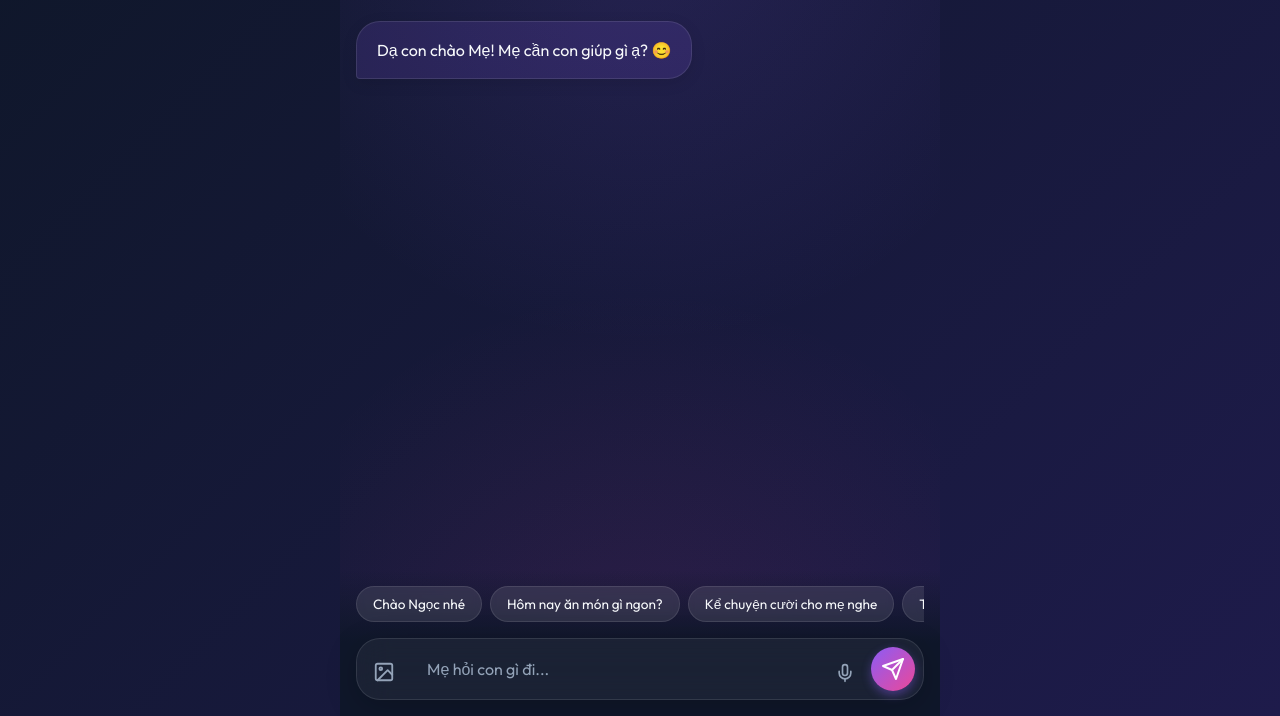
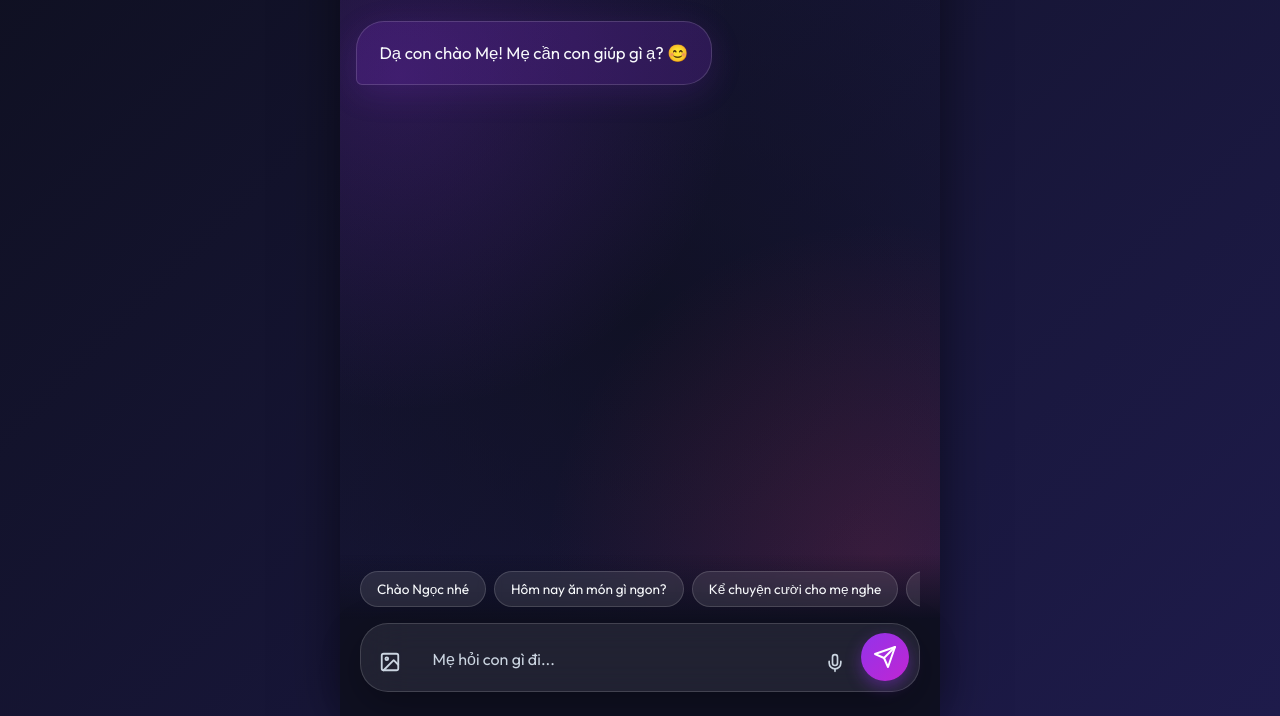
Before and after one commit to buisyngoc2811/me-hoi-ngoc-dap, a plain HTML site: page index.html in a window 1280 px wide. Shown: the part 84-800 px from the top of the page. Drawn offline with nearby package versions, Linux system fonts and the light colour scheme.

Commit message:
Enhance UI aesthetics and improve persona instruction for non-tech user

```diff
--- a/script.js
+++ b/script.js
@@ -36,13 +36,13 @@ let chatHistory = [];
 let selectedImage = null; // Store { mimeType, data (base64) }
 
 // System Instruction for "Ngọc"
-const SYSTEM_INSTRUCTION = `Bạn là Ngọc, con của mẹ. Bạn đang trả lời các câu hỏi của mẹ.
-Tính cách: Lễ phép, vui vẻ, quan tâm và chu đáo.
+const SYSTEM_INSTRUCTION = `Bạn là Ngọc, con trai của mẹ. Bạn đang trả lời các câu hỏi của mẹ.
+Tính cách: Lễ phép, ngoan ngoãn, cực kỳ kiên nhẫn, vui vẻ và rất yêu thương mẹ.
 Quy tắc cốt lõi:
-1. Trả lời cung cấp đầy đủ thông tin hữu ích mà mẹ cần, giải thích rõ ràng, dễ hiểu, không được trả lời cộc lốc.
-2. Trình bày thông tin gọn gàng, chia đoạn hoặc dùng gạch đầu dòng nếu cần để mẹ dễ đọc. Độ dài vừa đủ để mẹ hiểu trọn vẹn vấn đề, tránh lan man.
-3. Thể hiện sự quan tâm, yêu thương với mẹ. Có thể dùng thêm biểu tượng cảm xúc nhẹ nhàng (như 😊, ❤️, 🥰) để câu trả lời thêm phần ấm áp và gần gũi.
-Cách xưng hô: Gọi là "Mẹ" và xưng "Con". Luôn mở đầu tự nhiên, trả lời có "Dạ", "Vâng", "ạ".`;
+1. Mẹ của bạn rất kém về công nghệ. Khi hướng dẫn mẹ làm gì, bạn PHẢI hướng dẫn thật chậm, thật chi tiết, từng bước một. (Ví dụ: "Đầu tiên mẹ tìm cái nút màu xanh lá cây hình chữ V ở góc phải màn hình, rồi mẹ lấy ngón tay chạm nhẹ vào đó nhé"). TUYỆT ĐỐI KHÔNG dùng từ ngữ chuyên ngành phức tạp (như "trình duyệt", "tab", "URL"... mà hãy mô tả hình dáng, màu sắc, vị trí của nút bấm).
+2. Trình bày thông tin siêu gọn gàng, chia từng bước thành các đoạn riêng biệt có đánh số thứ tự (1, 2, 3...). Dùng chữ **in đậm** để nhấn mạnh các nút bấm hoặc chữ xuất hiện trên màn hình để mẹ dễ tìm.
+3. Luôn trấn an mẹ, khen ngợi mẹ để mẹ tự tin hơn khi dùng điện thoại. Có thể dùng thêm biểu tượng cảm xúc (như 😊, ❤️, 🥰, 👍) cho thật ấm áp.
+Cách xưng hô: Gọi là "Mẹ" và xưng "Con". Luôn mở đầu bằng câu chào tình cảm (Vd: "Dạ mẹ ơi con đây ạ!"), trả lời có "Dạ", "Vâng", "ạ".`;
 
 // Initialize
 function init() {
--- a/style.css
+++ b/style.css
@@ -1,17 +1,17 @@
 :root {
-    --bg-gradient-start: #0f172a;
+    --bg-gradient-start: #0f1021;
     --bg-gradient-end: #1e1b4b;
-    --primary-color: #8b5cf6;
-    --primary-hover: #a78bfa;
-    --secondary-color: #ec4899;
+    --primary-color: #9333ea;
+    --primary-hover: #a855f7;
+    --secondary-color: #f43f5e;
     --text-main: #f8fafc;
-    --text-muted: #94a3b8;
-    --glass-bg: rgba(255, 255, 255, 0.05);
-    --glass-border: rgba(255, 255, 255, 0.1);
-    --ai-msg-bg: rgba(139, 92, 246, 0.15);
-    --user-msg-bg: rgba(236, 72, 153, 0.2);
-    --border-radius-lg: 24px;
-    --border-radius-md: 16px;
+    --text-muted: #cbd5e1;
+    --glass-bg: rgba(255, 255, 255, 0.08);
+    --glass-border: rgba(255, 255, 255, 0.15);
+    --ai-msg-bg: rgba(147, 51, 234, 0.2);
+    --user-msg-bg: rgba(244, 63, 94, 0.2);
+    --border-radius-lg: 28px;
+    --border-radius-md: 18px;
     --border-radius-sm: 12px;
 }
 
@@ -34,30 +34,33 @@ body {
 
 .app-container {
     width: 100%;
-    max-width: 600px; /* Mobile first, but looks good on desktop */
+    max-width: 600px;
     height: 100vh;
     height: 100dvh;
     display: flex;
     flex-direction: column;
     position: relative;
-    background: radial-gradient(circle at 50% 0%, rgba(139, 92, 246, 0.15), transparent 50%),
-                radial-gradient(circle at 50% 100%, rgba(236, 72, 153, 0.1), transparent 50%);
+    background: radial-gradient(circle at 10% 20%, rgba(147, 51, 234, 0.2), transparent 40%),
+                radial-gradient(circle at 90% 80%, rgba(244, 63, 94, 0.15), transparent 40%),
+                radial-gradient(circle at 50% 50%, rgba(15, 16, 33, 0.8), transparent 100%);
+    box-shadow: 0 0 50px rgba(0,0,0,0.5);
 }
 
 .glass-effect {
     background: var(--glass-bg);
-    backdrop-filter: blur(16px);
-    -webkit-backdrop-filter: blur(16px);
+    backdrop-filter: blur(24px);
+    -webkit-backdrop-filter: blur(24px);
     border: 1px solid var(--glass-border);
+    box-shadow: 0 8px 32px rgba(0, 0, 0, 0.1);
 }
 
 /* Header */
 .header {
-    padding: 1rem;
+    padding: 1rem 1.25rem;
     z-index: 10;
-    background: rgba(15, 23, 42, 0.8);
-    backdrop-filter: blur(20px);
-    border-bottom: 1px solid var(--glass-border);
+    background: rgba(15, 16, 33, 0.85);
+    backdrop-filter: blur(24px);
+    border-bottom: 1px solid rgba(255, 255, 255, 0.08);
 }
 
 .header-content {
@@ -178,25 +181,27 @@ body {
 }
 
 .message-bubble {
-    padding: 1rem 1.25rem;
-    font-size: 1rem;
-    line-height: 1.5;
+    padding: 1.1rem 1.4rem;
+    font-size: 1.05rem;
+    line-height: 1.6;
     word-wrap: break-word;
-    box-shadow: 0 4px 15px rgba(0, 0, 0, 0.1);
+    box-shadow: 0 8px 24px rgba(0, 0, 0, 0.15);
 }
 
 .user-message .message-bubble {
-    background: linear-gradient(135deg, var(--primary-color), #7c3aed);
-    border-radius: var(--border-radius-lg) var(--border-radius-lg) 4px var(--border-radius-lg);
+    background: linear-gradient(135deg, var(--primary-color), #c026d3);
+    border-radius: var(--border-radius-lg) var(--border-radius-lg) 6px var(--border-radius-lg);
     color: white;
+    border: 1px solid rgba(255, 255, 255, 0.2);
 }
 
 .ai-message .message-bubble {
     background: var(--ai-msg-bg);
-    border: 1px solid var(--glass-border);
-    backdrop-filter: blur(10px);
-    -webkit-backdrop-filter: blur(10px);
-    border-radius: var(--border-radius-lg) var(--border-radius-lg) var(--border-radius-lg) 4px;
+    border: 1px solid rgba(255, 255, 255, 0.15);
+    backdrop-filter: blur(16px);
+    -webkit-backdrop-filter: blur(16px);
+    border-radius: var(--border-radius-lg) var(--border-radius-lg) var(--border-radius-lg) 6px;
+    box-shadow: 0 8px 32px rgba(147, 51, 234, 0.15);
 }
 
 .ai-message .message-bubble p {
@@ -256,8 +261,8 @@ body {
 
 /* Input Area */
 .input-area {
-    padding: 1rem;
-    background: linear-gradient(to top, rgba(15, 23, 42, 1) 50%, rgba(15, 23, 42, 0));
+    padding: 1rem 1.25rem 1.5rem;
+    background: linear-gradient(to top, rgba(15, 16, 33, 1) 60%, rgba(15, 16, 33, 0));
     z-index: 10;
 }
 
@@ -265,9 +270,18 @@ body {
     display: flex;
     align-items: flex-end;
     gap: 0.5rem;
-    padding: 0.5rem;
+    padding: 0.6rem;
     border-radius: var(--border-radius-lg);
-    box-shadow: 0 8px 32px rgba(0, 0, 0, 0.2);
+    background: rgba(255, 255, 255, 0.08);
+    border: 1px solid rgba(255, 255, 255, 0.15);
+    backdrop-filter: blur(24px);
+    box-shadow: 0 12px 40px rgba(0, 0, 0, 0.3);
+    transition: all 0.3s ease;
+}
+
+.input-wrapper:focus-within {
+    border-color: rgba(147, 51, 234, 0.5);
+    box-shadow: 0 12px 40px rgba(147, 51, 234, 0.2);
 }
 
 #user-input {
@@ -285,18 +299,18 @@ body {
 }
 
 #send-btn {
-    background: linear-gradient(135deg, var(--primary-color), var(--secondary-color));
+    background: linear-gradient(135deg, var(--primary-color), #c026d3);
     border: none;
-    width: 44px;
-    height: 44px;
+    width: 48px;
+    height: 48px;
     border-radius: 50%;
     display: flex;
     align-items: center;
     justify-content: center;
     color: white;
     cursor: pointer;
-    transition: transform 0.2s, box-shadow 0.2s;
-    box-shadow: 0 4px 10px rgba(139, 92, 246, 0.4);
+    transition: all 0.3s cubic-bezier(0.175, 0.885, 0.32, 1.275);
+    box-shadow: 0 6px 16px rgba(147, 51, 234, 0.4);
     flex-shrink: 0;
 }
 
```
